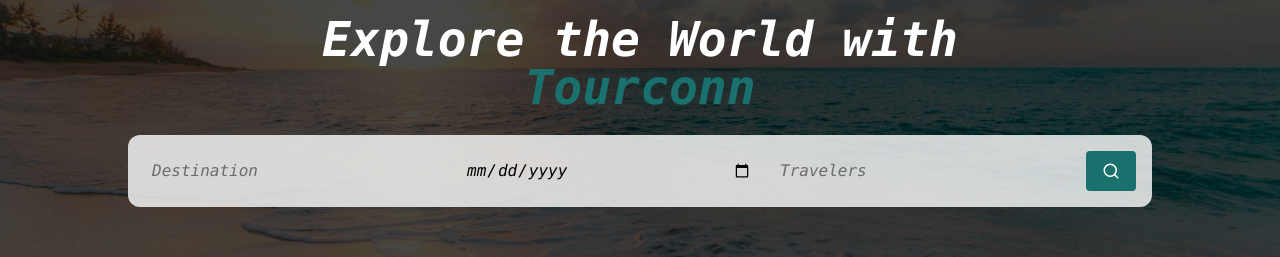
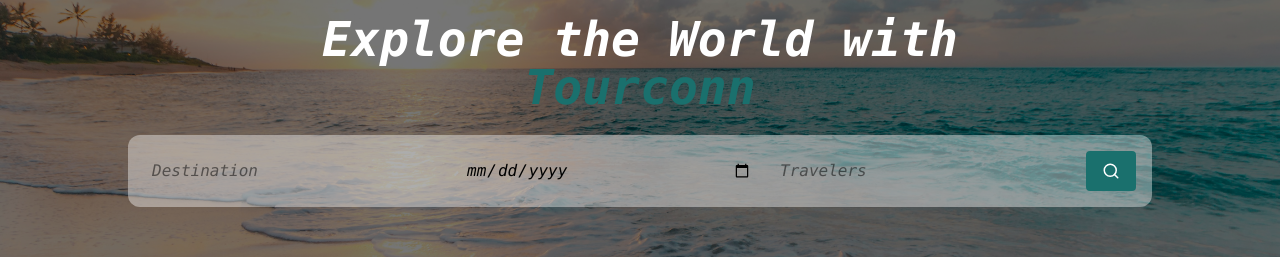
Before and after one commit to pssuganthi11/Tourconn_web_ui, a Next.js app: page / in a window 1280 px wide. Shown: the part 209-466 px from the top of the page. Built offline with nearby package versions, Linux system fonts and the light colour scheme.

Commit message:
fix: hero section

```diff
--- a/component/home/HeroSection.tsx
+++ b/component/home/HeroSection.tsx
@@ -16,7 +16,7 @@ const HeroSection = ({
   return (
     <section className="relative min-h-[80vh] flex items-center justify-center px-4 font-mono italic">
       <Image src={heroImage} alt="Hero" fill className="object-cover" priority />
-      <div className="absolute inset-0 bg-black/70" />
+      <div className="absolute inset-0 bg-black/50" />
 
       <div className="relative z-10 w-full max-w-5xl text-center text-white">
         <h1 className="text-3xl md:text-5xl font-bold ">
@@ -24,7 +24,7 @@ const HeroSection = ({
           <span className="text-[#1a706d] font-mono italic">Tourconn</span>
         </h1>
 
-        <div className="mt-6 bg-white/80 rounded-xl p-4 text-black">
+        <div className="mt-6 bg-white/40 rounded-xl p-4 text-black">
           <div className="flex flex-col md:flex-row gap-3">
 
             <input
```
